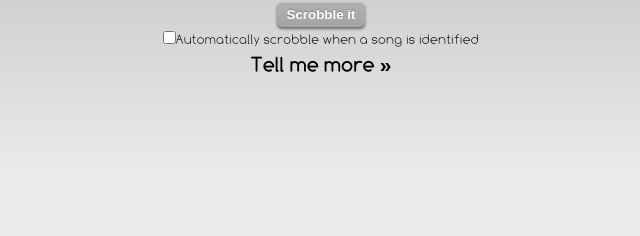
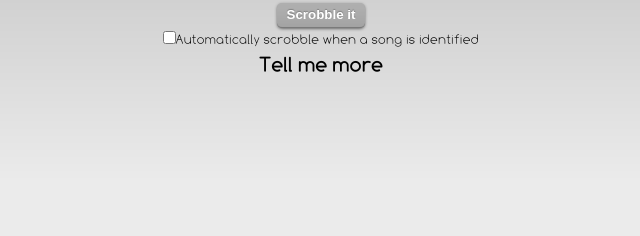
Before and after one commit to dellsystem/listen.scrobbyl.com, a plain HTML site: page index.html in a window 1280 px wide. Shown: the part 429-665 px from the top of the page, 319-959 px from the left. Drawn offline with nearby package versions, Linux system fonts and the light colour scheme.

Commit message:
get rid of &raquo; after "Tell me more"

```diff
--- a/index.html
+++ b/index.html
@@ -38,7 +38,7 @@
 			<p><input type="checkbox" id="autoscrobble"><label for="autoscrobble">Automatically scrobble when a song is identified</label></p>
 			<p id="amazonlink"></p>
 			<p id="errors"></p>
-			<div id="tellmemore">Tell me more &raquo;</div>
+			<div id="tellmemore">Tell me more</div>
 			<div id="help">
 				<h3>How does this work?</h3>
 				Scrobbyl uses the <a href="http://echoprint.me">Echoprint</a> open source fingerprinter to identify what songs are playing around you. It uses a small flash applet to record, using your computer's microphone. Lookups are performed using the Echo Nest.
```
